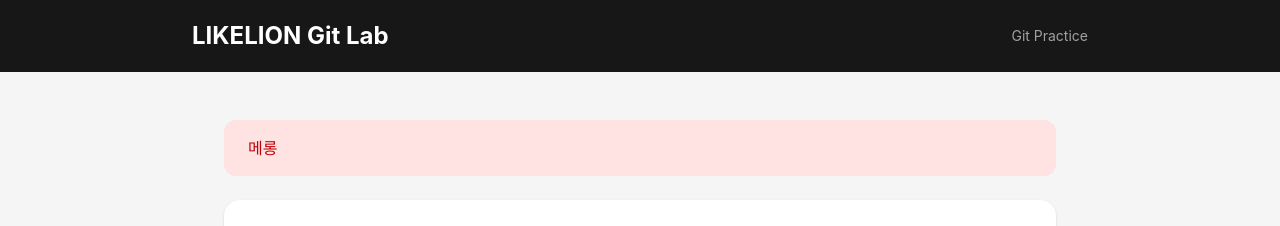
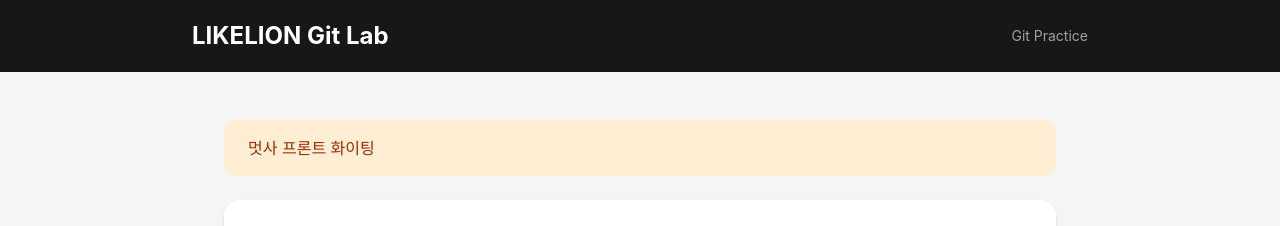
Before and after one commit to seoryeong9/likelion-git-assignment, a React (Vite) app: page / in a window 1280 px wide. Shown: the top 226 px of the page. Built offline with nearby package versions, Linux system fonts and the light colour scheme.

Commit message:
Revert "feat: modify notice"
This reverts commit 95a68869c6d8833db4fa236e7a18be165ba43e81.

```diff
--- a/src/components/NoticeBanner.jsx
+++ b/src/components/NoticeBanner.jsx
@@ -1,7 +1,7 @@
 function NoticeBanner() {
     return (
-      <div className="rounded-xl bg-red-100 px-6 py-4 text-red-700">
-        메롱
+      <div className="rounded-xl bg-orange-100 px-6 py-4 text-orange-800">
+        멋사 프론트 화이팅
       </div>
     );
   }
```
